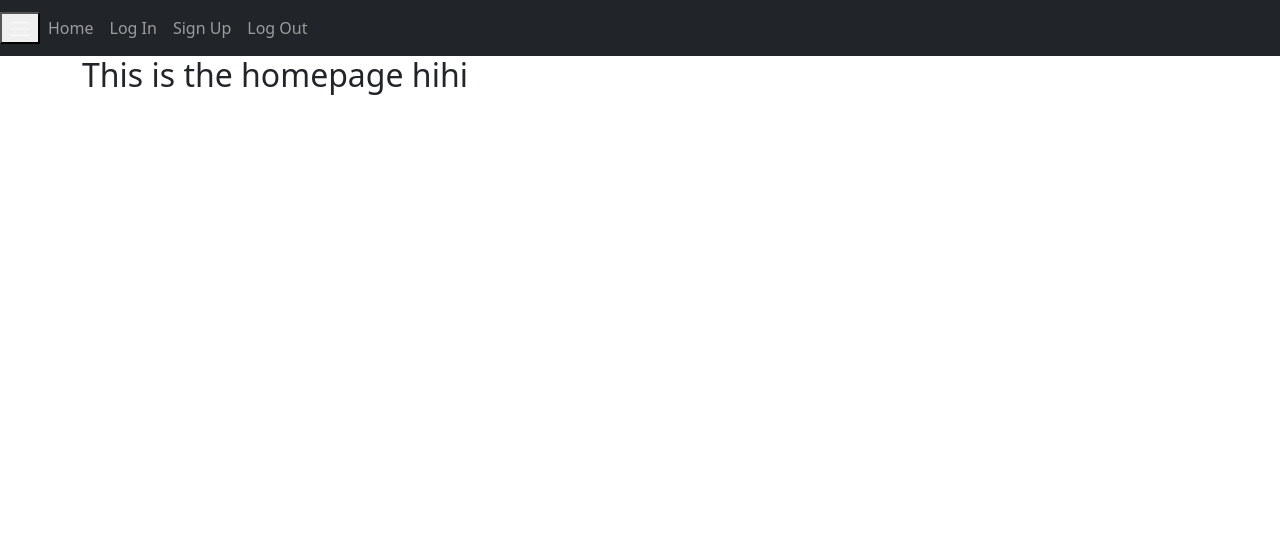
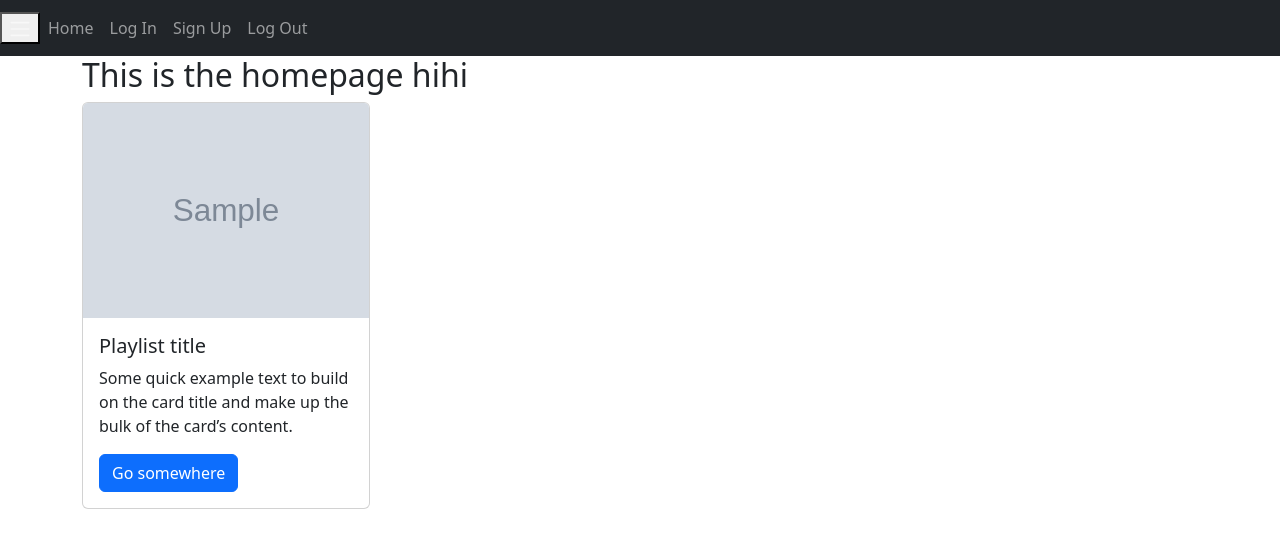
Before and after one commit to KhanhPhantxwes/Spotify-Music-Analytics-Recommendation-Web-App, a Python web app: template website/templates/home.html in a window 1280 px wide. Shown: the top 548 px of the page. Run offline with Jinja, Linux system fonts and the light colour scheme; the template is opened without the code that fills it: most values are stand-ins (such as "Sample title", 1, 10 or a date in 2020); grey boxes marked "Sample" are stand-in pictures.

Commit message:
i got image for playlist working

```diff
--- a/website/model.py
+++ b/website/model.py
@@ -51,7 +51,7 @@ class User(db.Model, UserMixin):
     last_name = db.Column(db.String(150))
     create_at = db.Column(db.DateTime(timezone=True), default=func.now())
     last_login = db.Column(db.DateTime(timezone=True))
-    spotify_id = db.Column(db.String(150),unique=True, index=True, nullable=False)
+    spotify_id = db.Column(db.String(150),unique=True, index=True, nullable=True)
     notes       = db.relationship("Note", back_populates="user", cascade="all, delete-orphan") #define one-to-many relationship between User and Note
     playlists = db.relationship('Playlist', back_populates="owner", cascade="all, delete-orphan")
 
--- a/website/templates/home.html
+++ b/website/templates/home.html
@@ -1,4 +1,17 @@
-{% extends "base.html" %}{% block title %}Changed{% endblock %}
+{% extends "base.html" %}{% block title %}Home{% endblock %}
 {% block content %}
         <h2>This is the homepage hihi</h2>
+
+        {% for img in images %}
+        <div class = "card" style = "width: 18rem;">
+
+                <img src = {{img}} class = " card-img-top" alt = "Playlist image">
+                <div class = "card-body">
+                        <h5>Playlist title</h5>
+                        <p class="card-text">Some quick example text to build on the card title and make up the bulk of the card’s content.</p>
+                        <a href="#" class="btn btn-primary">Go somewhere</a>
+                </div>
+        </div>
+        {% endfor %}
+
         {% endblock%}
```
Also changed, not shown: website/auth.py (+8 -1 lines), website/get_pl_img.py (added, +13 -0 lines), instance/database.db, 1 other file.
